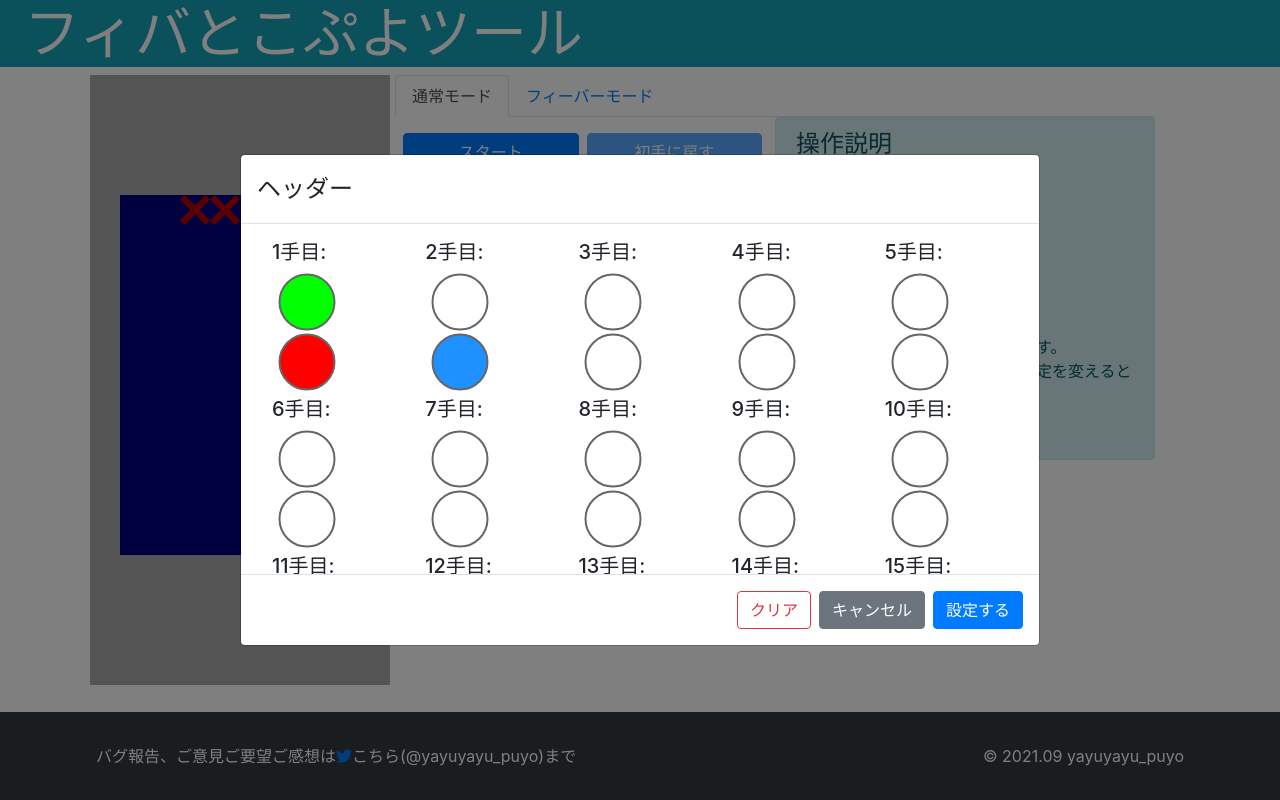
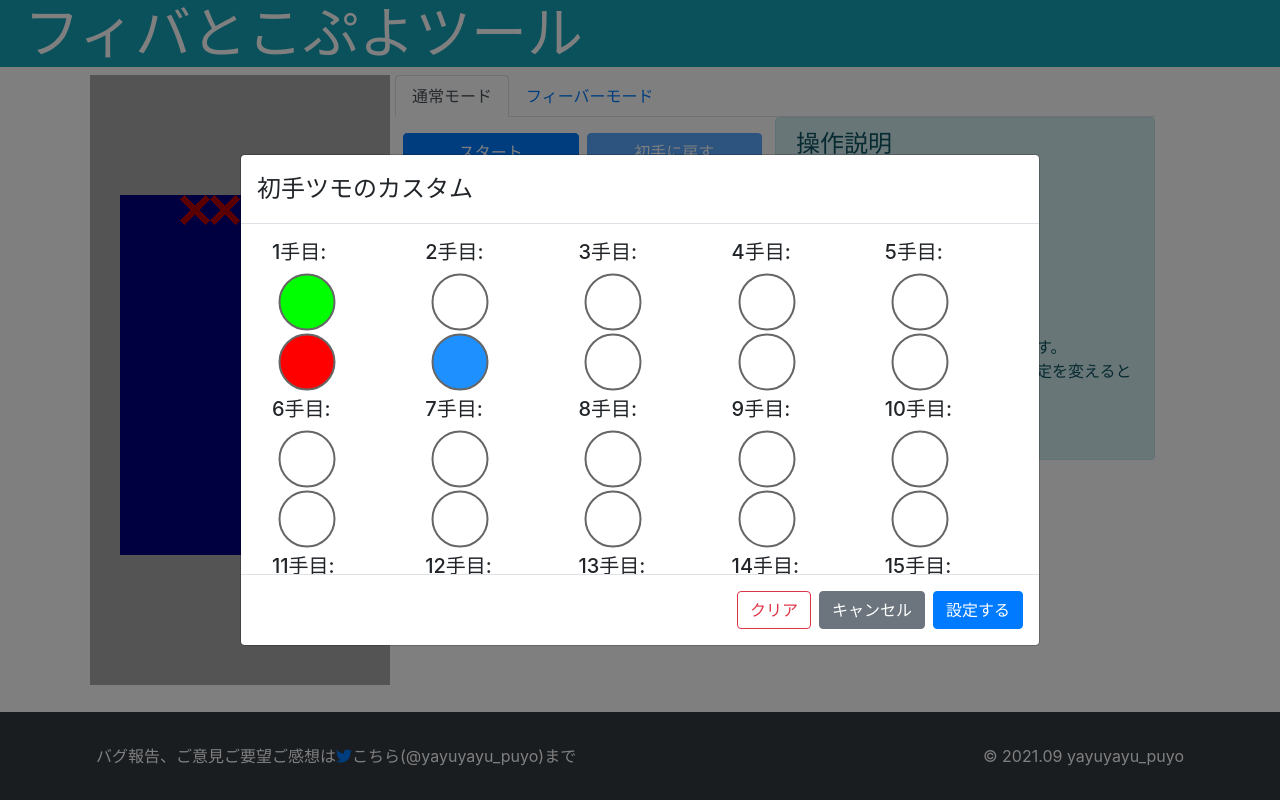
Before and after one commit to yousayT/fivsim, a React (Create React App) app: page / in a window 1280 px wide. Both pictures are taken after a click on the button "ツモカスタム". Built offline with nearby package versions, Linux system fonts and the light colour scheme.

Commit message:
fix instruction

```diff
--- a/src/puyo/CustomFeverTsumo.js
+++ b/src/puyo/CustomFeverTsumo.js
@@ -135,7 +135,7 @@ function CustomFeverTsumo(props) {
       }
       <Modal show={showModal} onHide={handleCloseModal} backdrop="static" size="lg" centered>
         <Modal.Header>
-          <Modal.Title>ヘッダー</Modal.Title>
+          <Modal.Title>初手ツモのカスタム</Modal.Title>
         </Modal.Header>
         <Modal.Body style={{
             height: '350px',
--- a/src/puyo/CustomTsumo.js
+++ b/src/puyo/CustomTsumo.js
@@ -153,7 +153,7 @@ function CustomTsumo(props) {
       </button>
       <Modal show={showModal} onHide={handleCloseModal} backdrop="static" size="lg" centered>
         <Modal.Header>
-          <Modal.Title>ヘッダー</Modal.Title>
+          <Modal.Title>初手ツモのカスタム</Modal.Title>
         </Modal.Header>
         <Modal.Body style={{
             height: '350px',
--- a/src/puyo/Instruction.js
+++ b/src/puyo/Instruction.js
@@ -15,7 +15,8 @@ function Instruction(props) {
               z：左回転<br/>
               x：右回転<br/><br/>
 
-              スタートボタンでとこぷよ開始です。<br/>
+              ・スタートボタンでフィバのばし開始です。<br/>
+              ・一度でも消すとそれ以上ぷよを置けなくなります。<br/>
               <strong>注意</strong>：キャラやツモカスタム、れんさのタネなどの設定を変えると<strong>盤面がリセットされます。</strong><br/>
               詳しい説明：url
             </p>
--- a/src/puyo/SelectRensa.js
+++ b/src/puyo/SelectRensa.js
@@ -76,7 +76,7 @@ function SelectRensa(props) {
       }
       <Modal show={showModal} onHide={handleCloseModal} backdrop="static" size='lg' centered>
         <Modal.Header>
-          <Modal.Title>ヘッダー</Modal.Title>
+          <Modal.Title>れんさのタネ選択</Modal.Title>
         </Modal.Header>
         <Modal.Body>
           <table className="table table-bordered">
```
